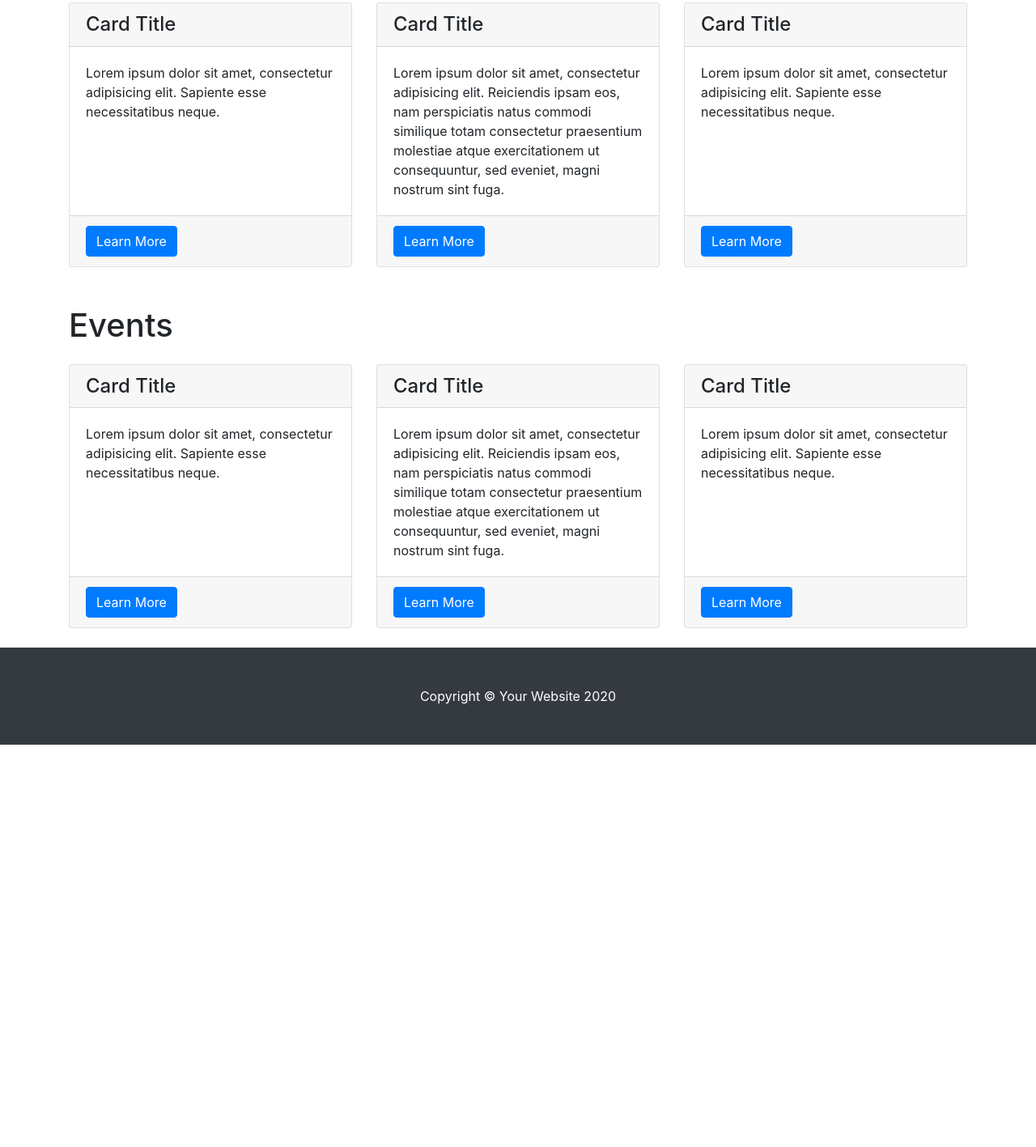
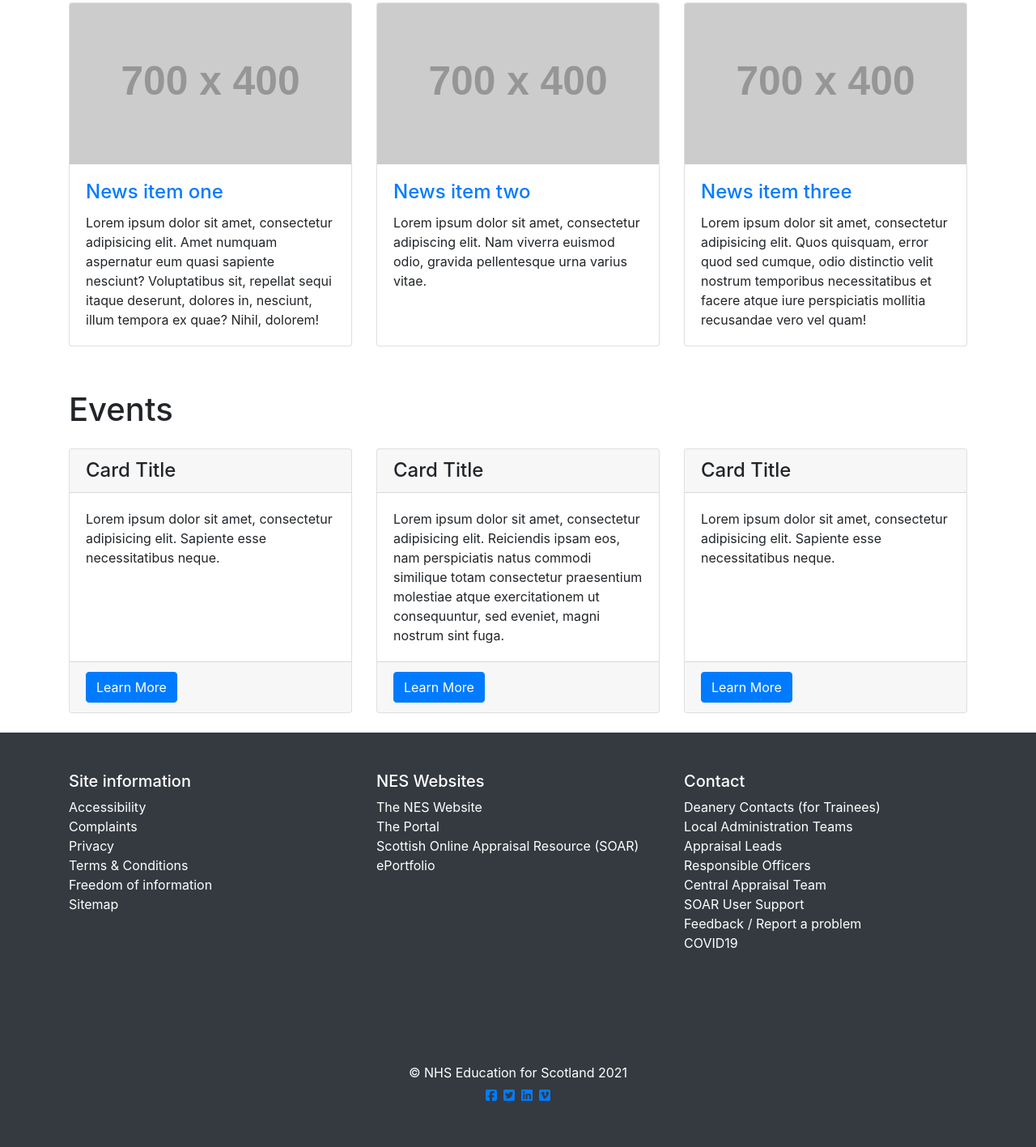
Before and after one commit to samlmcewan/appraisal, a website: page index.html in a window 1280 px wide. Shown: the part 1824-3241 px from the top of the page at 81% size. Before the commit the page ends 2744 px from the top, so only its background shows below. Drawn offline with Linux system fonts and the light colour scheme; placeholder pictures from the web are drawn by us.

Commit message:
Add fontawesome. Start footer. Change homepage news section

```diff
--- /dev/null
+++ b/css/custom.css
@@ -0,0 +1,23 @@
+/* Footer styles */
+
+footer ul {
+    padding: 0;
+}
+
+footer ul li   {
+    list-style-type: none;
+}
+
+footer ul li a {
+    color: #ffffff;
+}
+
+.icons-footer {
+    display: flex;
+    justify-content: center;
+    flex-direction: row;
+}
+
+.footer-social-icon {
+    padding: 0.25rem;
+}
--- a/index.html
+++ b/index.html
@@ -15,6 +15,11 @@
 
     <!-- Custom styles for this template -->
     <link href="css/modern-business.css" rel="stylesheet">
+    <!-- Custom styles -->
+    <link href="css/custom.css" rel="stylesheet">
+    <!-- Font Awesome -->
+    <!-- <link href="https://stackpath.bootstrapcdn.com/font-awesome/4.7.0/css/font-awesome.min.css" rel="stylesheet"> -->
+    <script src="https://kit.fontawesome.com/b5c26ce5f8.js" crossorigin="anonymous"></script>
 
 </head>
 
@@ -244,8 +249,44 @@
 
         <h1 class="my-4">News</h1>
 
+        <div class="row">
+            <div class="col-lg-4 col-sm-6 portfolio-item">
+              <div class="card h-100">
+                <a href="#"><img class="card-img-top" src="http://placehold.it/700x400" alt=""></a>
+                <div class="card-body">
+                  <h4 class="card-title">
+                    <a href="#">News item one</a>
+                  </h4>
+                  <p class="card-text">Lorem ipsum dolor sit amet, consectetur adipisicing elit. Amet numquam aspernatur eum quasi sapiente nesciunt? Voluptatibus sit, repellat sequi itaque deserunt, dolores in, nesciunt, illum tempora ex quae? Nihil, dolorem!</p>
+                </div>
+              </div>
+            </div>
+            <div class="col-lg-4 col-sm-6 portfolio-item">
+              <div class="card h-100">
+                <a href="#"><img class="card-img-top" src="http://placehold.it/700x400" alt=""></a>
+                <div class="card-body">
+                  <h4 class="card-title">
+                    <a href="#">News item two</a>
+                  </h4>
+                  <p class="card-text">Lorem ipsum dolor sit amet, consectetur adipiscing elit. Nam viverra euismod odio, gravida pellentesque urna varius vitae.</p>
+                </div>
+              </div>
+            </div>
+            <div class="col-lg-4 col-sm-6 portfolio-item">
+              <div class="card h-100">
+                <a href="#"><img class="card-img-top" src="http://placehold.it/700x400" alt=""></a>
+                <div class="card-body">
+                  <h4 class="card-title">
+                    <a href="#">News item three</a>
+                  </h4>
+                  <p class="card-text">Lorem ipsum dolor sit amet, consectetur adipisicing elit. Quos quisquam, error quod sed cumque, odio distinctio velit nostrum temporibus necessitatibus et facere atque iure perspiciatis mollitia recusandae vero vel quam!</p>
+                </div>
+              </div>
+            </div>
+        </div>
+
         <!-- Marketing Icons Section -->
-        <div class="row">
+        <!-- <div class="row">
             <div class="col-lg-4 mb-4">
                 <div class="card h-100">
                     <h4 class="card-header">Card Title</h4>
@@ -279,7 +320,7 @@
                     </div>
                 </div>
             </div>
-        </div>
+        </div> -->
         <!-- /.row -->
 
 
@@ -328,10 +369,55 @@
     <!-- Footer -->
     <footer class="py-5 bg-dark">
         <div class="container">
-            <p class="m-0 text-center text-white">Copyright &copy; Your Website 2020</p>
+            <div class="row">
+                <div class="col-lg-4 mb-4 text-white">
+                   <h5>Site information</h5>
+                   <ul>
+                       <li><a href="">Accessibility</a></li>
+                       <li><a href="">Complaints</a></li>
+                       <li><a href="">Privacy</a></li>
+                       <li><a href="">Terms & Conditions</a></li>
+                       <li><a href="">Freedom of information</a></li>
+                       <li><a href="">Sitemap</a></li>
+                   </ul>
+                </div>
+                <div class="col-lg-4 mb-4 text-white">
+                    <h5>NES Websites</h5>
+                    <ul>
+                        <li><a href="">The NES Website</a></li>
+                        <li><a href="">The Portal</a></li>
+                        <li><a href="">Scottish Online Appraisal Resource (SOAR)</a></li>
+                        <li><a href="">ePortfolio</a></li>
+                    </ul>
+                </div>
+                <div class="col-lg-4 mb-4 text-white">
+                    <h5>Contact</h5>
+                    <ul>
+                        <li><a href="">Deanery Contacts (for Trainees)</a></li>
+                        <li><a href="">Local Administration Teams</a></li>
+                        <li><a href="">Appraisal Leads</a></li>
+                        <li><a href="">Responsible Officers</a></li>
+                        <li><a href="">Central Appraisal Team</a></li>
+                        <li><a href="">SOAR User Support</a></li>
+                        <li><a href="">Feedback / Report a problem</a></li>
+                        <li><a href="">COVID19</a></li>
+                    </ul>
+
+                </div>
+            </div>
         </div>
         <!-- /.container -->
     </footer>
+    <div class="sub-footer py-5 bg-dark">
+        <p class="m-0 text-center text-white">&copy; NHS Education for Scotland 2021</p>
+        <div class="icons-footer">
+
+           <a class="footer-social-icon" href=""><i class="fab fa-facebook-square"></i></a>
+           <a class="footer-social-icon" href=""><i class="fab fa-twitter-square"></i></a>
+           <a class="footer-social-icon" href=""><i class="fab fa-linkedin"></i></a>
+           <a class="footer-social-icon" href=""><i class="fab fa-vimeo-square"></i></a>
+        </div>
+    </div>
 
     <!-- Bootstrap core JavaScript -->
     <script src="vendor/jquery/jquery.min.js"></script>
```
